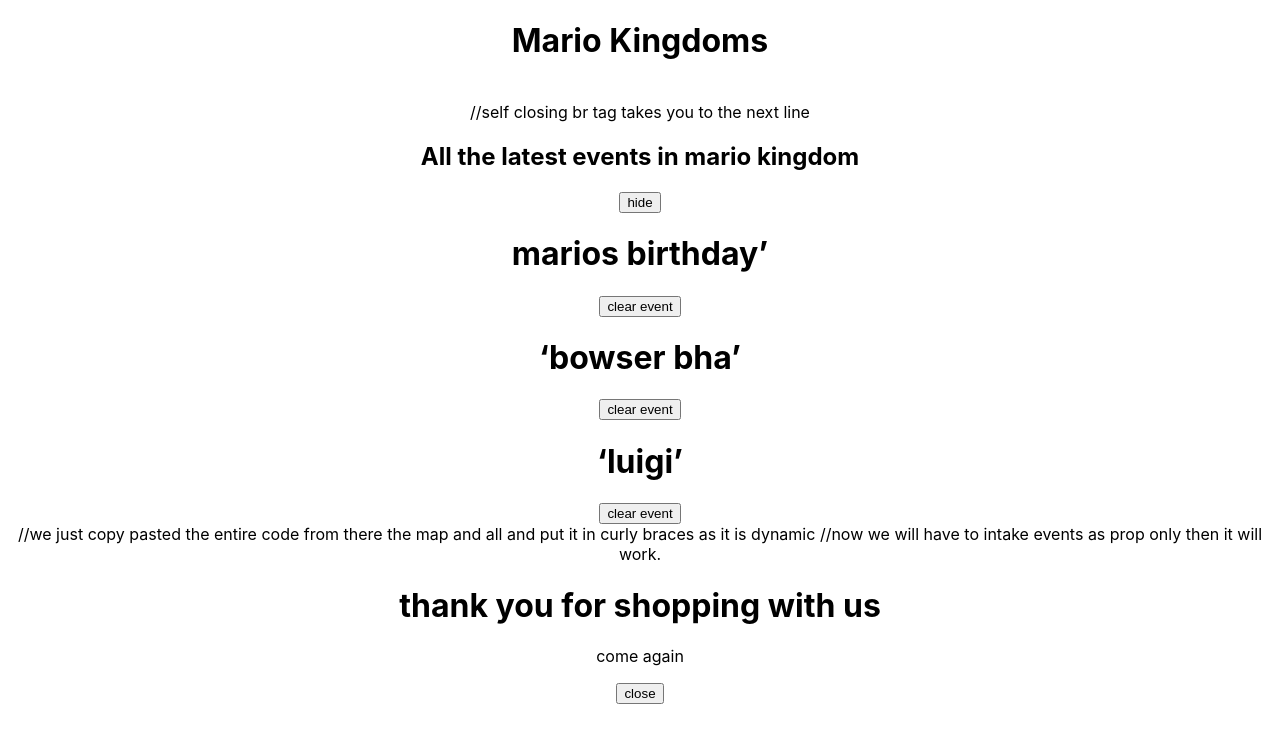
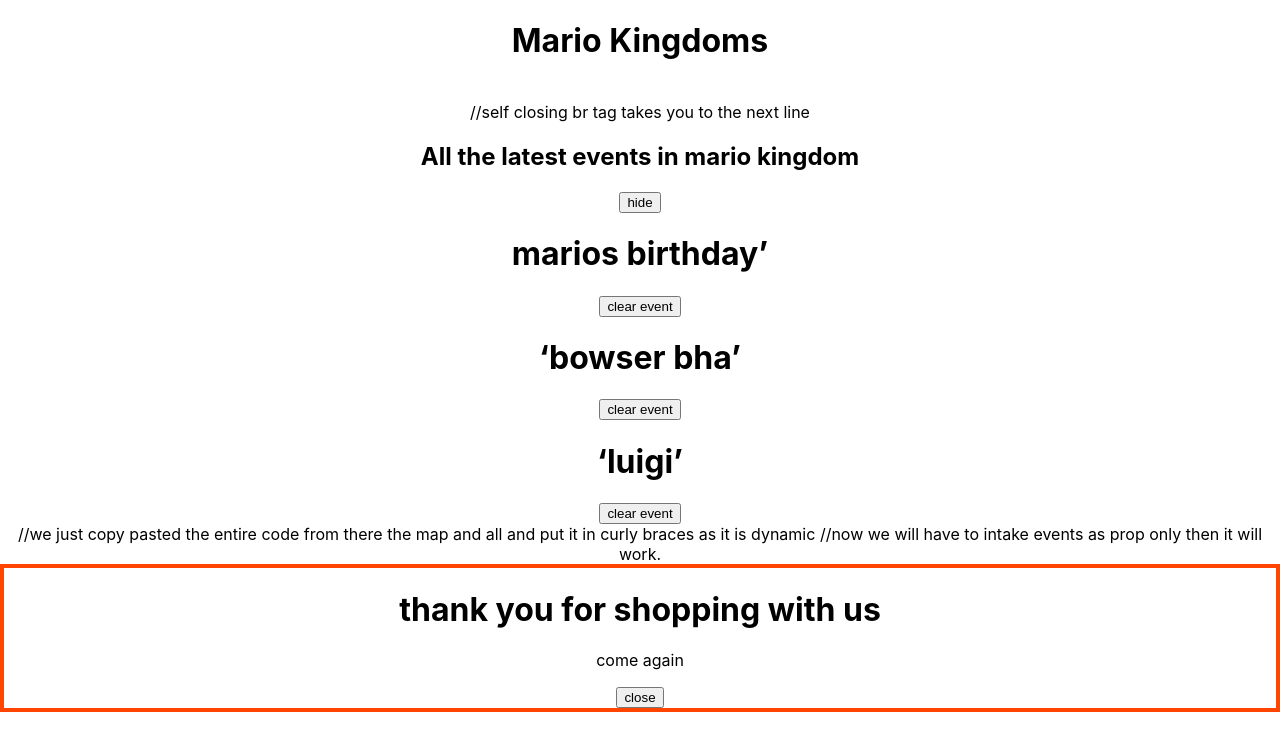
Before and after one commit to umang-bit/Firebase-React, a React (Create React App) app in the folder my-first-react-app/my-first-react-app/: page / in a window 1280 px wide. Shown: the top 750 px of the page. Built offline with nearby package versions, Linux system fonts and the light colour scheme.

Commit message:
practiced styling react applications using css

```diff
--- a/my-first-react-app/my-first-react-app/src/App.js
+++ b/my-first-react-app/my-first-react-app/src/App.js
@@ -28,7 +28,7 @@ function App() {
         showEvents && <Eventlist events={events} handleClick={handleClick} />//this the events property and our array of
         //objects are also named events hence even it is in curly braces.
       }
-      <Modal/>
+      <Modal isSalesModal= {true}/>
     </div>
   );
 }
--- a/my-first-react-app/my-first-react-app/src/Eventlist.js
+++ b/my-first-react-app/my-first-react-app/src/Eventlist.js
@@ -1,10 +1,10 @@
 
-
+import styles from './Eventlist.module.css'
 export default function Eventlist({events , handleClick}) {
   return (
     <div>
       {events.map((event, index)=>(
-          <div key={event.id}>
+          <div className = {styles.card} key={event.id}>
             <h1 >{event.title}</h1>
             <button onClick={()=>handleClick(event.id)}>clear event</button>
           </div>
--- /dev/null
+++ b/my-first-react-app/my-first-react-app/src/Eventlist.module.css
@@ -0,0 +1,7 @@
+.card {
+    color : "blue";
+    border : "1px"
+}
+button {
+    color: "black"
+}
--- a/my-first-react-app/my-first-react-app/src/Modal.js
+++ b/my-first-react-app/my-first-react-app/src/Modal.js
@@ -1,9 +1,11 @@
-export default function Modal({handleClose}) {
+export default function Modal({handleClose , isSalesModal}) {
   return (
-    <div>
+    <div style={{border : "4px solid"
+    , borderColor :isSalesModal? "#ff4500":"black"
+    , textAlign : 'center'}}>
       <h1>thank you for shopping with us </h1>
       <p>come again </p>
-      <button onClick={handleClose}>close </button>
+      <button onClick={handleClose} className={isSalesModal?"umang":"naive"}>close </button>
     </div>
   )
 }
```
